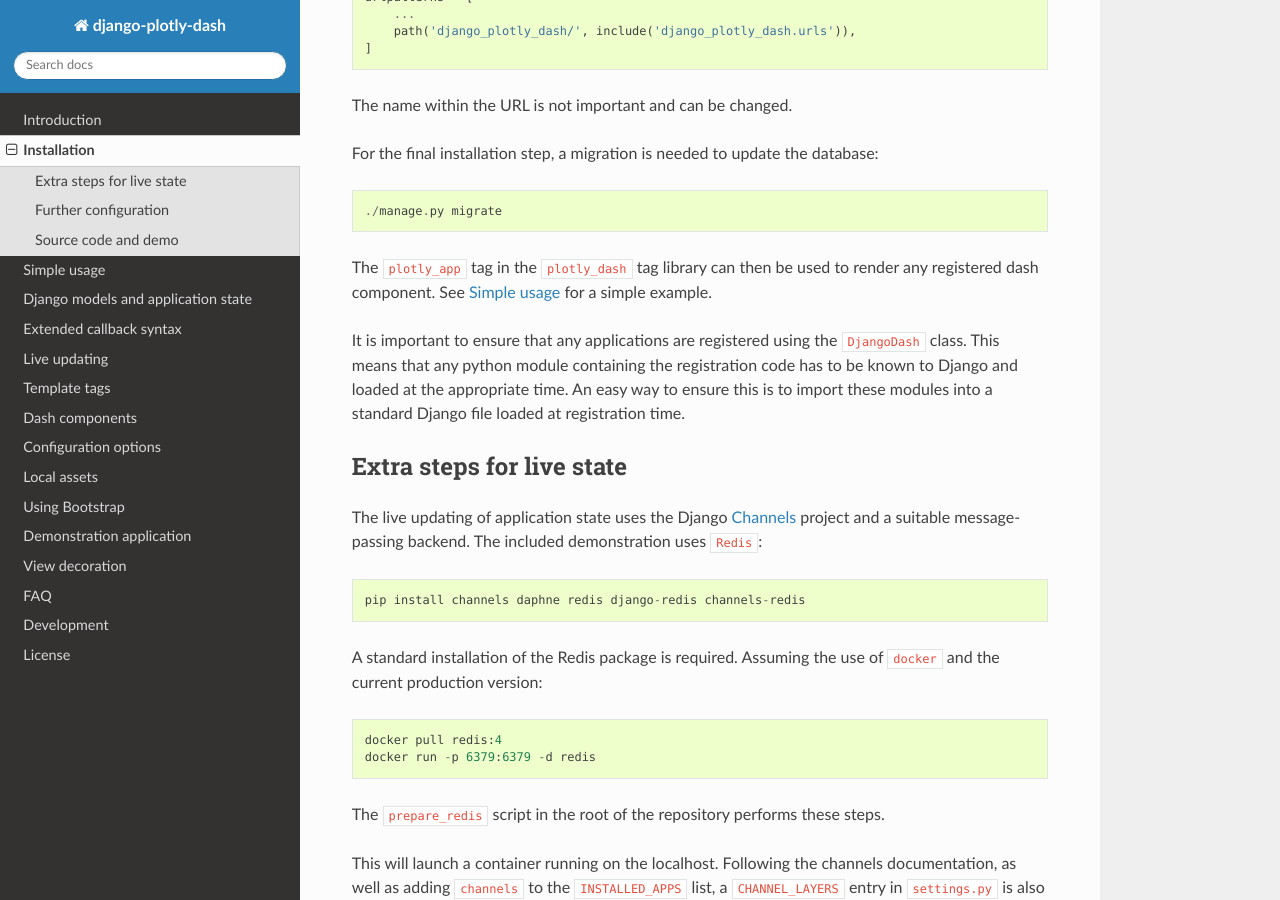
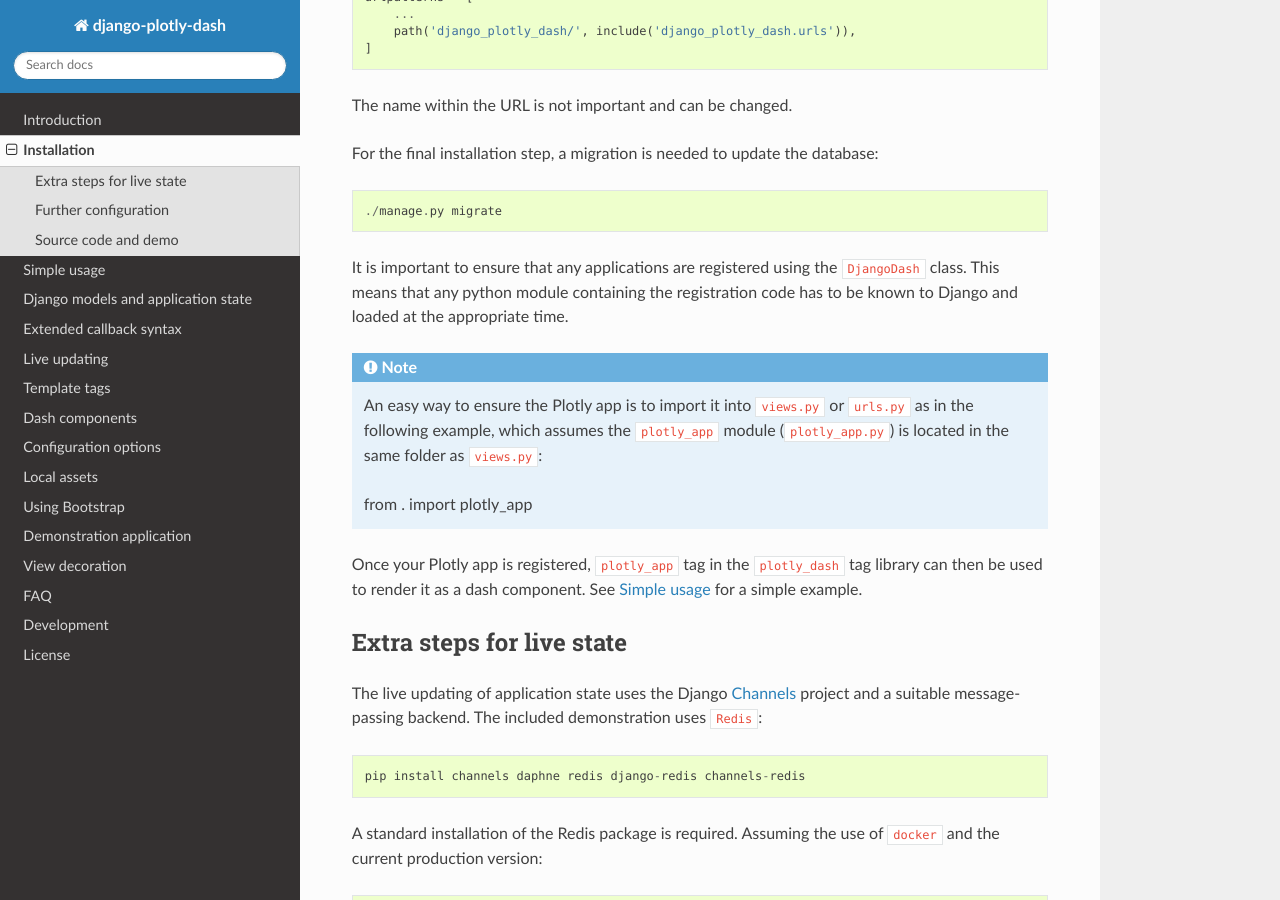
Before and after one commit to GibbsConsulting/django-plotly-dash, a Sphinx documentation site: the page built from docs/installation.rst, in a window 1280 px wide and 900 px high, scrolled down 1037 px. Built offline with Sphinx 7.4.7 and the Read the Docs theme 2.0.0, drawn with Linux system fonts in a browser that asks for light colours.

Commit message:
Clarify the importance of registering plotly app (#335)

```diff
--- a/docs/installation.rst
+++ b/docs/installation.rst
@@ -15,7 +15,7 @@
         ...
         'django_plotly_dash.apps.DjangoPlotlyDashConfig',
         ...
-        ]
+    ]
 
 The project directory name ``django_plotly_dash`` can also be used on its own if preferred, but this will stop the use of readable application names in
 the Django admin interface.
@@ -49,9 +49,15 @@
 
     ./manage.py migrate
 
-The ``plotly_app`` tag in the ``plotly_dash`` tag library can then be used to render any registered dash component. See :ref:`simple_use` for a simple example.
+It is important to ensure that any applications are registered using the ``DjangoDash`` class. This means that any python module containing the registration code has to be known to Django and loaded at the appropriate time.
 
-It is important to ensure that any applications are registered using the ``DjangoDash`` class. This means that any python module containing the registration code has to be known to Django and loaded at the appropriate time. An easy way to ensure this is to import these modules into a standard Django file loaded at registration time.
+.. note::
+    An easy way to ensure the Plotly app is to import it into ``views.py`` or ``urls.py`` as in the following example,
+    which assumes the ``plotly_app`` module (``plotly_app.py``) is located in the same folder as ``views.py``::
+
+    from . import plotly_app
+
+Once your Plotly app is registered, ``plotly_app`` tag in the ``plotly_dash`` tag library can then be used to render it as a dash component. See :ref:`simple_use` for a simple example.
 
 Extra steps for live state
 --------------------------
```
